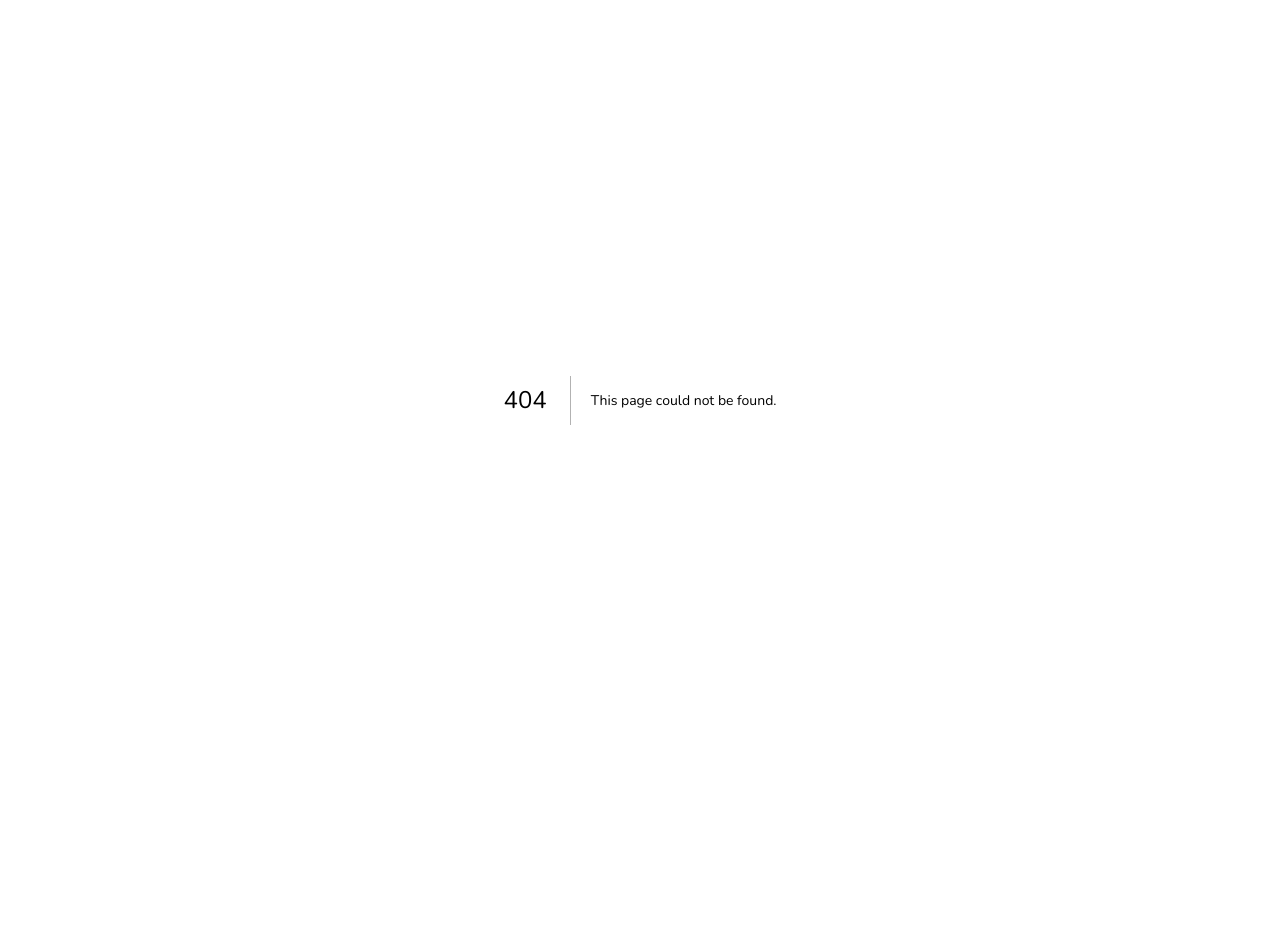
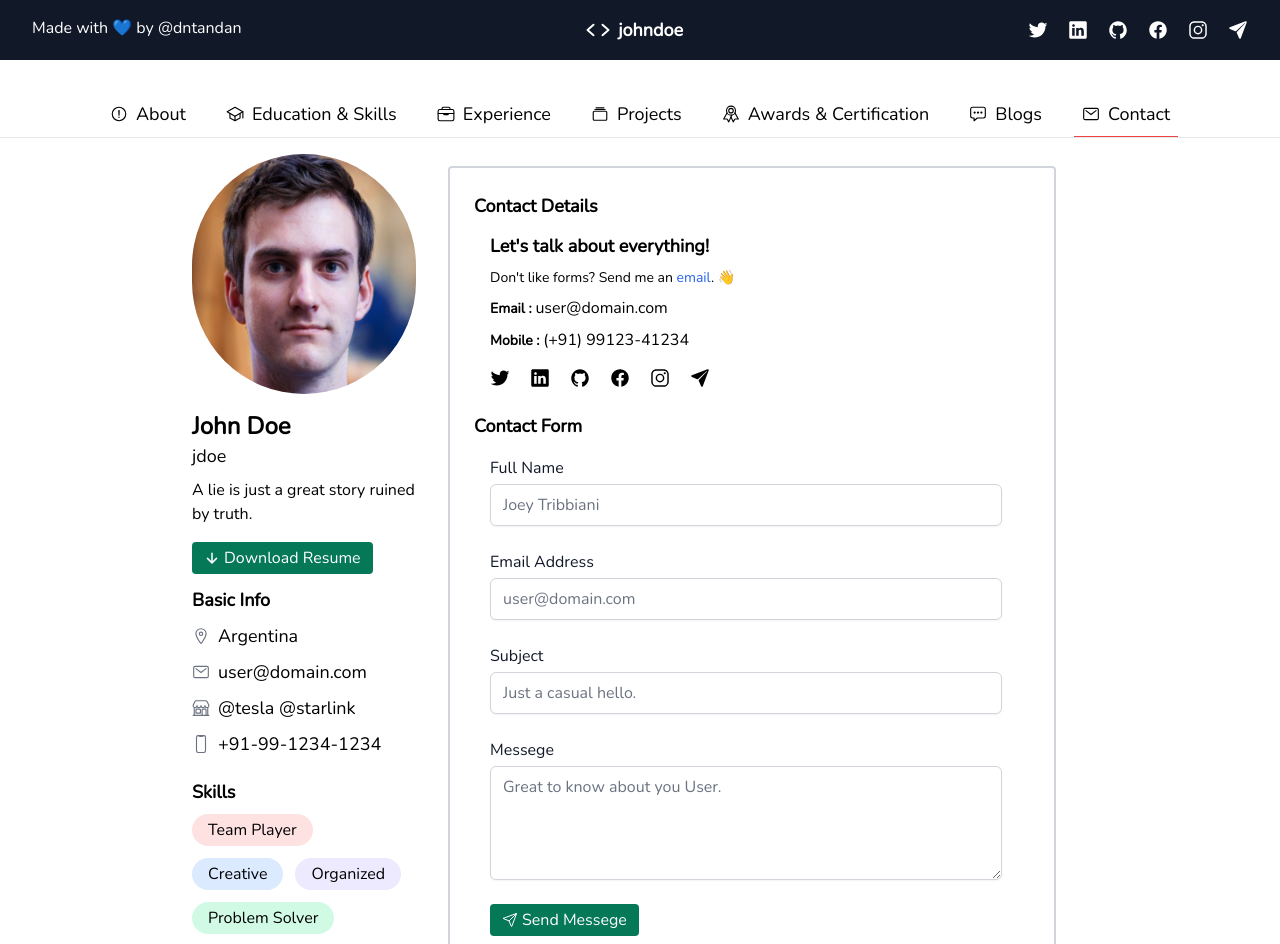
Before and after one commit to dntandan/gitwind-portfolio, a Next.js app: page /contact in a window 1280 px wide. Before the commit this address had no page. Shown: the top 944 px of the page. Before the commit the page ends 800 px from the top, so only its background shows below. Built offline with nearby package versions, Linux system fonts and the light colour scheme; what @tailwindcss/typography would draw is missing.

Commit message:
contact view updated

```diff
--- /dev/null
+++ b/pages/contact.tsx
@@ -0,0 +1,130 @@
+import React, { useEffect } from 'react';
+import Layout from '@/components/Layout';
+import Head from 'next/head';
+import Link from 'next/link';
+import {
+  IoLogoFacebook,
+  IoLogoGithub,
+  IoLogoInstagram,
+  IoLogoLinkedin,
+  IoLogoTwitter,
+  IoPaperPlane,
+  IoPaperPlaneOutline,
+} from 'react-icons/io5';
+
+export default function contact() {
+  return (
+    <>
+      <Head>
+        <title>Contact :: GitWind</title>
+      </Head>
+      <Layout border="border-2">
+        <h3 className="text-lg font-semibold mt-4">Contact Details</h3>
+        <div className="mt-3">
+          <div className="flex flex-col gap-2 px-4">
+            <h2 className="text-lg font-semibold">
+              Let's talk about everything!
+            </h2>
+            <h3 className="text-sm md:text-md">
+              Don't like forms? Send me an{' '}
+              <a
+                href="mailto:user@domain.com"
+                className="text-blue-600 hover:underline"
+              >
+                email
+              </a>
+              . 👋
+            </h3>
+            <h4>
+              <span className="text-sm md:text-md font-semibold">Email : </span>
+              user@domain.com
+            </h4>
+            <h4>
+              <span className="text-sm md:text-md font-semibold">
+                Mobile :{' '}
+              </span>{' '}
+              (+91) 99123-41234
+            </h4>
+            <div className="mt-2">
+              <div className="text-black text-xl flex gap-5">
+                <Link href="https://twitter.com/">
+                  <IoLogoTwitter className="hover:text-pink-600" />
+                </Link>
+                <Link href="https://linkedin.com/">
+                  <IoLogoLinkedin className="hover:text-pink-600" />
+                </Link>
+                <Link href="https://github.com/">
+                  <IoLogoGithub className="hover:text-pink-600" />
+                </Link>
+                <Link href="https://facebook.com/">
+                  <IoLogoFacebook className="hover:text-pink-600" />
+                </Link>
+                <Link href="https://instagram.com/">
+                  <IoLogoInstagram className="hover:text-pink-600" />
+                </Link>
+                <Link href="https://telegram.me/">
+                  <IoPaperPlane className="hover:text-pink-600" />
+                </Link>
+              </div>
+            </div>
+          </div>
+        </div>
+        <h3 className="text-lg font-semibold mt-6 mb-4">Contact Form</h3>
+        <div className="flex flex-col gap-2 px-4">
+          <form>
+            <div className="grid grid-cols-1 gap-6 md:max-w-md lg:max-w-lg">
+              <label className="block">
+                <span className="text-gray-900">Full Name</span>
+                <input
+                  type="text"
+                  className="form-input mt-1 block w-full rounded-md border-gray-300 shadow-sm focus:border-indigo-300 focus:ring focus:ring-indigo-200 focus:ring-opacity-50"
+                  placeholder="Joey Tribbiani"
+                  name="Name"
+                  id="Name"
+                />
+              </label>
+              <label className="block">
+                <span className="text-gray-900">Email Address</span>
+                <input
+                  type="email"
+                  className="form-input mt-1 block w-full rounded-md border-gray-300 shadow-sm focus:border-indigo-300 focus:ring focus:ring-indigo-200 focus:ring-opacity-50"
+                  placeholder="user@domain.com"
+                  name="Email"
+                  id="Email"
+                />
+              </label>
+              <label className="block">
+                <span className="text-gray-900">Subject</span>
+                <input
+                  type="text"
+                  className="form-input mt-1 block w-full rounded-md border-gray-300 shadow-sm focus:border-indigo-300 focus:ring focus:ring-indigo-200 focus:ring-opacity-50"
+                  placeholder="Just a casual hello."
+                  name="Subject"
+                  id="Subject"
+                />
+              </label>
+
+              <label className="block">
+                <span className="text-gray-900">Messege</span>
+                <textarea
+                  className="form-textarea mt-1 block w-full rounded-md border-gray-300 shadow-sm focus:border-indigo-300 focus:ring focus:ring-indigo-200 focus:ring-opacity-50"
+                  rows={4}
+                  placeholder="Great to know about you User."
+                  name="Messege"
+                  id="Messege"
+                ></textarea>
+              </label>
+              <button
+                type="submit"
+                className="flex gap-1 items-center w-max border-none rounded px-3 py-1 bg-green-700 text-white hover:bg-green-600"
+              >
+                <IoPaperPlaneOutline />
+                Send Messege
+              </button>
+            </div>
+          </form>
+        </div>
+      </Layout>
+    </>
+  );
+}
```
